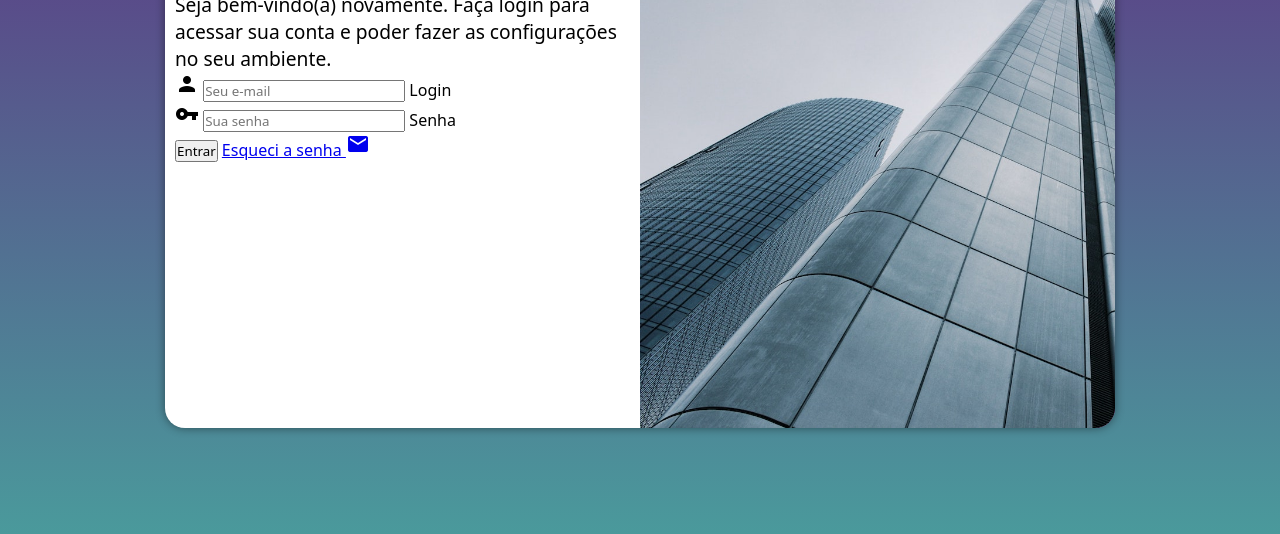
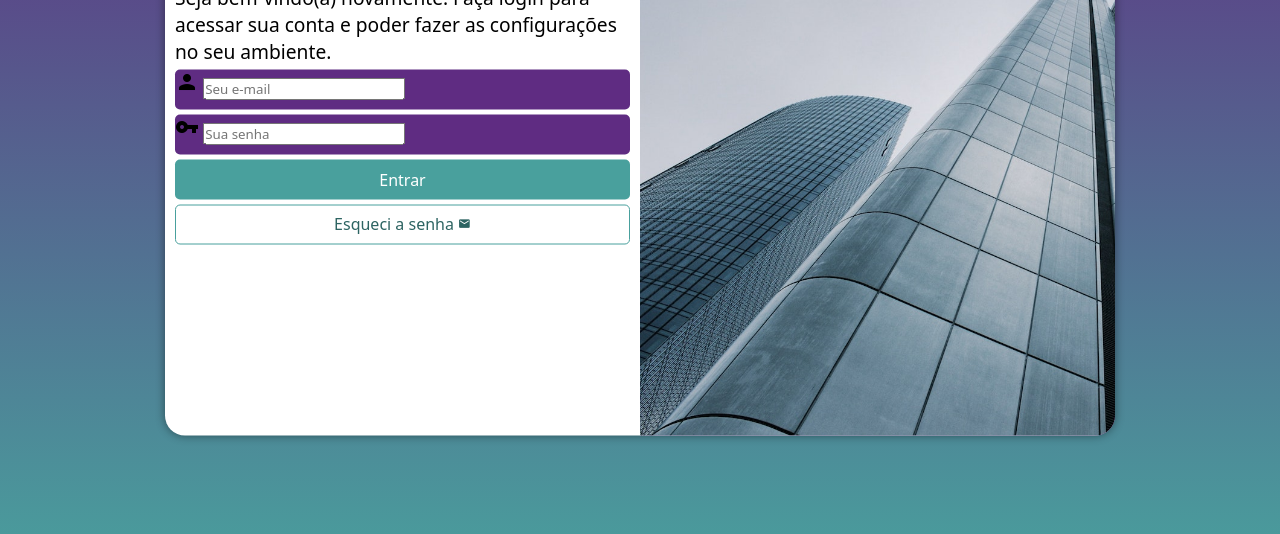
Before and after one commit to nathassiarodermel/projeto-login, a plain HTML site: page index.html in a window 1280 px wide. Shown: the part 222-756 px from the top of the page. Drawn offline with Linux system fonts and the light colour scheme.

Commit message:
layout formulário

```diff
--- a/estilos/style.css
+++ b/estilos/style.css
@@ -34,7 +34,7 @@ section#login {
 
     background-color: white;
     width: 250px;
-    height: 500px;
+    height: 515px;
     /* Tela de celular */
     border-radius: 20px;
     box-shadow: 0px 0px 10px rgba(0, 0, 0, 0.450);
@@ -58,9 +58,62 @@ section#login > div#formulario {
 
 div#formulario > h1 {
     text-align: center;
+    display: block;
     margin-bottom: 10px;
 }
 
 div#formulario > p {
     font-size: 0.8em;
 }
+
+form > div.campo {
+    background-color: #5f2c82;
+    display: block;
+    width: 100%;
+    height: 40px;
+    border-radius: 5px;
+    margin: 5px 0px;
+}
+
+div.campo > label {
+    display: none;
+}
+
+form > input[type=submit] {
+    display: block;
+    font-size: 1em;
+    width: 100%;
+    height: 40px;
+    background-color: #49a09d;
+    color: white;
+    border: none;
+    border-radius: 5px;
+    cursor: pointer;
+}
+
+form > input[type=submit]:hover {
+    background-color: #2d6462;
+}
+
+form > a.botao {
+    display: block;
+    text-align: center;
+    font-size: 1em;
+    width: 100%;
+    height: 40px;
+    padding-top: 7px;
+    margin-top: 5px;
+    background-color: white;
+    color: #2d6462;
+    border: 1px solid #49a09d;
+    border-radius: 5px;
+    text-decoration: none;
+}
+
+form > a.botao:hover {
+    background-color: #6cd3cf;
+}
+
+form > a.botao > i {
+    font-size: 0.8em;
+}
--- a/index.html
+++ b/index.html
@@ -30,7 +30,7 @@
                        <label for="isenha">Senha</label>
                     </div>
                     <input type="submit" value="Entrar">
-                    <a href="esqueci.html">
+                    <a href="esqueci.html" class="botao">
                         Esqueci a senha <i class="material-icons">mail</i>
                     </a>
                 </form>
```
